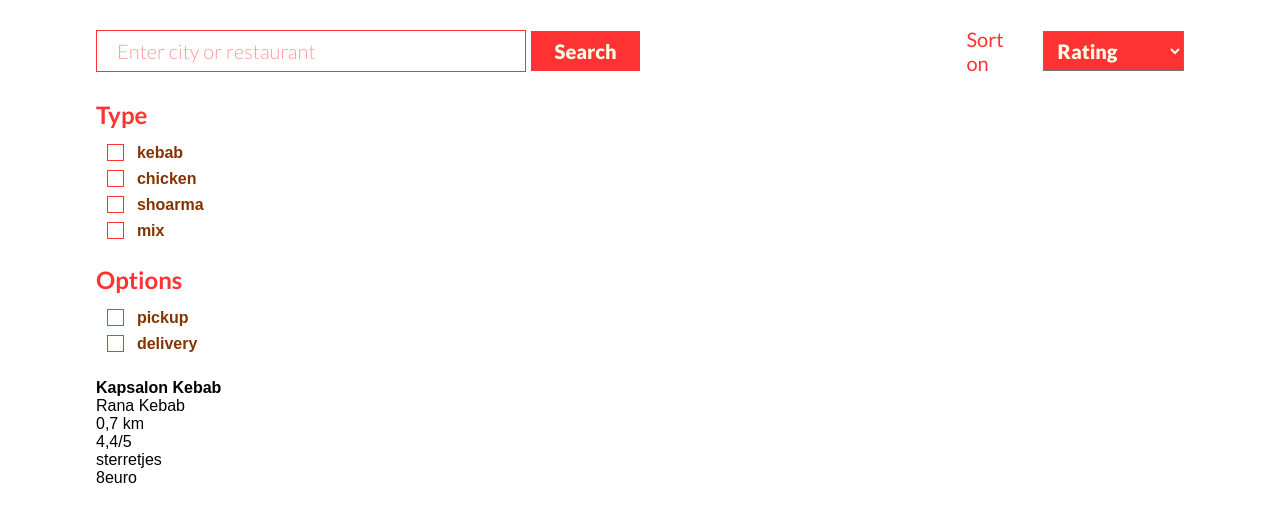
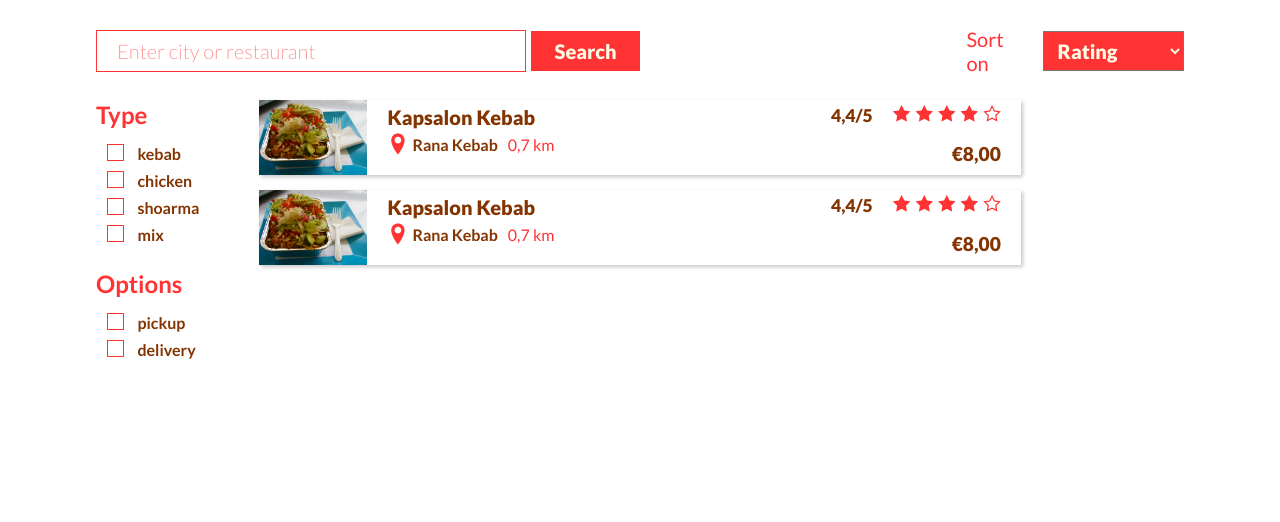
Before and after one commit to EHB-MCT/web2-frontend-DriesVanmierlo, a plain HTML site: page index.html in a window 1280 px wide. Shown: the part 228-750 px from the top of the page. Drawn offline with Linux system fonts and the light colour scheme.

Commit message:
Made article of kapsalon list
Added icomoon icons as well

```diff
--- a/index.html
+++ b/index.html
@@ -103,25 +103,53 @@
                     </div>
                 </form>
             </section>
-            <section id="datalist">
+            <section id="kapsalon-datalist">
                 <article class="datalist-kapsalon-article">
                     <figure class="kapsalon-article-figure">
-                        <img class="kapsalon-article-img" src="" alt="">
+                        <img class="kapsalon-article-img" src="./images/example-kapsalon-1.jpg" alt="">
                     </figure>
                     <div class="kapsalon-article-info">
-                        <h4>Kapsalon Kebab</h4>
+                        <h4 class="kapsalon-article-title">Kapsalon Kebab</h4>
                         <div class="kapsalon-article-restaurant">
-                            <span></span>
-                            <p>Rana Kebab</p>
-                            <p>0,7 km</p>
+                            <span class="icon-location edit-location-icon"></span>
+                            <div class="kapsalon-article-restaurant-name">Rana Kebab</div>
+                            <div class="kapsalon-article-restaurant-distance">0,7 km</div>
                         </div>
                     </div>
                     <div class="kapsalon-article-moreinfo">
                         <div class="kapsalon-article-rating">
-                            <p>4,4/5</p>
-                            <span>sterretjes</span>
+                            <div class="kapsalon-article-rating-number">4,4/5</div>
+                            <span class="icon-star-full edit-star-icon"></span>
+                            <span class="icon-star-full edit-star-icon"></span>
+                            <span class="icon-star-full edit-star-icon"></span>
+                            <span class="icon-star-full edit-star-icon"></span>
+                            <span class="icon-star-empty edit-star-icon"></span>
                         </div>
-                        <p>8euro</p>
+                        <div class="kapsalon-article-price">€8,00</div>
+                    </div>
+                </article>
+                <article class="datalist-kapsalon-article">
+                    <figure class="kapsalon-article-figure">
+                        <img class="kapsalon-article-img" src="./images/example-kapsalon-1.jpg" alt="">
+                    </figure>
+                    <div class="kapsalon-article-info">
+                        <h4 class="kapsalon-article-title">Kapsalon Kebab</h4>
+                        <div class="kapsalon-article-restaurant">
+                            <span class="icon-location edit-location-icon"></span>
+                            <div class="kapsalon-article-restaurant-name">Rana Kebab</div>
+                            <div class="kapsalon-article-restaurant-distance">0,7 km</div>
+                        </div>
+                    </div>
+                    <div class="kapsalon-article-moreinfo">
+                        <div class="kapsalon-article-rating">
+                            <div class="kapsalon-article-rating-number">4,4/5</div>
+                            <span class="icon-star-full edit-star-icon"></span>
+                            <span class="icon-star-full edit-star-icon"></span>
+                            <span class="icon-star-full edit-star-icon"></span>
+                            <span class="icon-star-full edit-star-icon"></span>
+                            <span class="icon-star-empty edit-star-icon"></span>
+                        </div>
+                        <div class="kapsalon-article-price">€8,00</div>
                     </div>
                 </article>
             </section>
--- a/style.css
+++ b/style.css
@@ -1,7 +1,63 @@
+@font-face {
+    font-family: "icomoon";
+    src: url("./fonts/icomoon.eot");
+    src: url("./fonts/icomoon.eot?cf9qnt#iefix") format("embedded-opentype"),
+        url("./fonts/icomoon.ttf?cf9qnt") format("truetype"),
+        url("./fonts/icomoon.woff?cf9qnt") format("woff"),
+        url("./fonts/icomoon.svg?cf9qnt#icomoon") format("svg");
+    font-weight: normal;
+    font-style: normal;
+    font-display: block;
+}
+
+[class^="icon-"],
+[class*=" icon-"] {
+    /* use !important to prevent issues with browser extensions that change fonts */
+    font-family: 'icomoon' !important;
+    speak: never;
+    font-style: normal;
+    font-weight: normal;
+    font-variant: normal;
+    text-transform: none;
+    line-height: 1;
+
+    /* Better Font Rendering =========== */
+    -webkit-font-smoothing: antialiased;
+    -moz-osx-font-smoothing: grayscale;
+}
+
+.icon-location:before {
+    content: "\e947";
+}
+
+.icon-star-empty:before {
+    content: "\e9d7";
+}
+
+.icon-star-full:before {
+    content: "\e9d9";
+}
+
+.icon-facebook:before {
+    content: "\ea90";
+}
+
+.icon-instagram:before {
+    content: "\ea92";
+}
+
+.icon-twitter:before {
+    content: "\ea96";
+}
+
+/***********************/
+/***     GENERAL     ***/
+/***********************/
+
 * {
     margin: 0;
     padding: 0;
-    font-family: sans-serif;
+    font-family: 'Lato', sans-serif;
 }
 
 :root {
@@ -108,9 +164,9 @@
 }
 
 #main-navigation-section a:hover {
-    color: var(--red);
-    border-top: 4px solid var(--red);
-    border-bottom: 4px solid var(--red);
+    color: var(--lightred);
+    border-top: 4px solid var(--lightred);
+    border-bottom: 4px solid var(--lightred);
 }
 
 #main-navigation-section a:active,
@@ -199,7 +255,15 @@ main {
 
 /***FILTER SECTION***/
 
-#filter-type-form,
+#filter-and-datalist {
+    display: flex;
+    margin-top: 25px;
+}
+
+#filter-form-section {
+    width: 15%;
+}
+
 #filter-options-form {
     margin-top: 25px;
 }
@@ -218,7 +282,7 @@ main {
     color: var(--brown);
     font-family: 'Lato', sans-serif;
     font-weight: 600;
-    padding-left: 1%;
+    padding-left: 7%;
     align-items: center;
 }
 
@@ -282,6 +346,104 @@ main {
     transform: rotate(45deg);
 }
 
+/*Source for custom checkboxes: https://www.w3schools.com/howto/howto_css_custom_checkbox.asp*/
+
+/***KAPSALON DATALIST***/
+
+#kapsalon-datalist {
+    width: 70%;
+}
+
+.datalist-kapsalon-article {
+    display: flex;
+    height: 75px;
+    /* background-color: lightblue; */
+    box-shadow: 2px 2px 4px rgb(199, 199, 199);
+    margin-bottom: 15px;
+}
+
+.kapsalon-article-figure {
+    width: 15%;
+}
+
+.kapsalon-article-img {
+    width: 100%;
+    height: 75px;
+    object-fit: cover;
+    object-position: center;
+}
+
+.kapsalon-article-info {
+    width: 50%;
+    padding-left: 20px;
+}
+
+.kapsalon-article-title {
+    margin-top: 5px;
+    color: var(--brown);
+    font-weight: 800;
+    font-size: 1.25em;
+}
+
+.kapsalon-article-restaurant {
+    display: flex;
+    align-items: center;
+    margin-top: 5px;
+}
+
+.edit-location-icon {
+    color: var(--red);
+    font-size: 1.25em;
+    font-weight: 800;
+    padding-right: 5px;
+}
+
+.kapsalon-article-restaurant-name {
+    color: var(--brown);
+    font-weight: 600;
+    padding-right: 10px;
+}
+
+.kapsalon-article-restaurant-distance {
+    color: var(--red);
+}
+
+.kapsalon-article-moreinfo {
+    display: flex;
+    flex-direction: column;
+    justify-content: space-between;
+    margin-top: 5px;
+    margin-bottom: 10px;
+    padding-right: 20px;
+    width: 35%;
+    text-align: right;
+}
+
+.kapsalon-article-rating {
+    display: flex;
+    justify-content: flex-end;
+}
+
+.kapsalon-article-rating-number {
+    padding-right: 15px;
+    color: var(--brown);
+    font-weight: 800;
+    font-size: 1.1em;
+}
+
+.edit-star-icon {
+    color: var(--red);
+    padding-left: 5px;
+    font-size: 1.1em;
+}
+
+.kapsalon-article-price {
+    margin-top: 5px;
+    color: var(--brown);
+    font-weight: 800;
+    font-size: 1.2em;
+}
+
 
 /**********************/
 /***     FOOTER     ***/
```
Also changed, not shown: fonts/icomoon.ttf (added), fonts/icomoon.woff (added), images/example-kapsalon-1.jpg (added), 2 other files.
